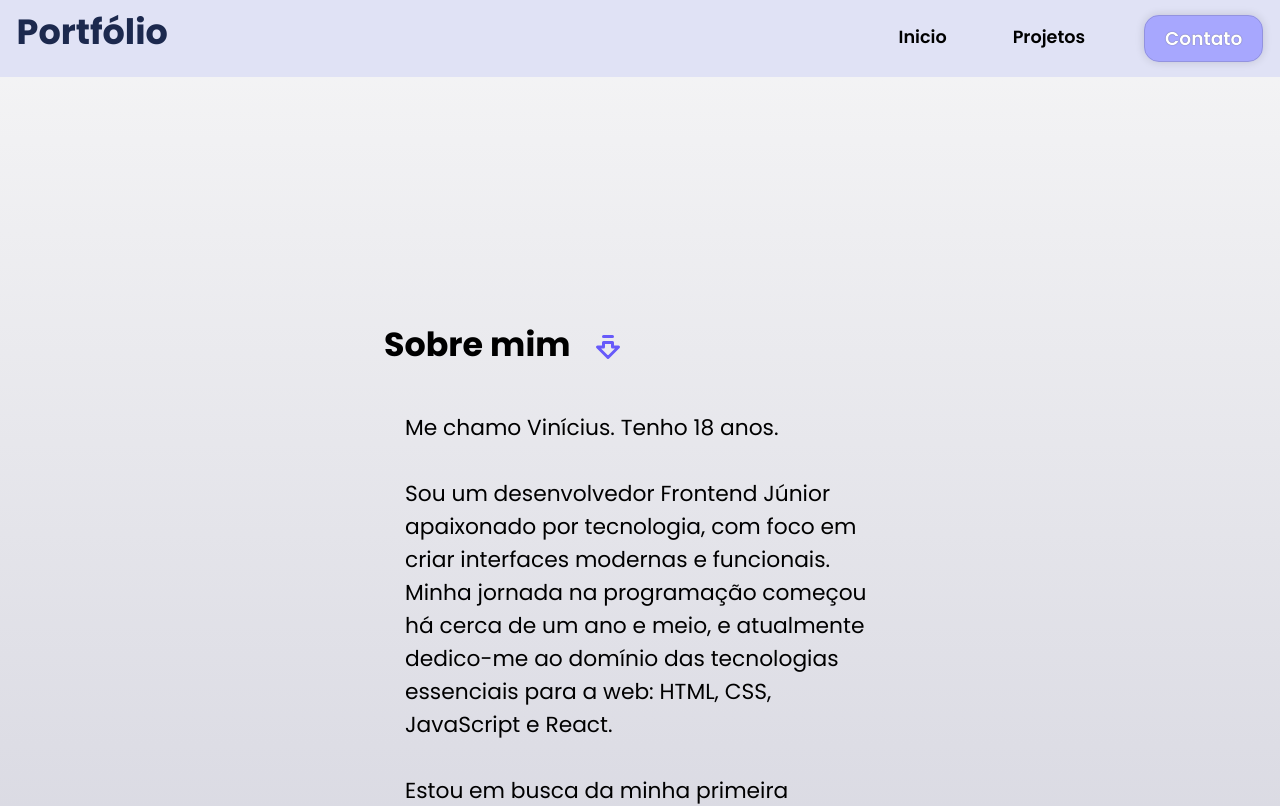
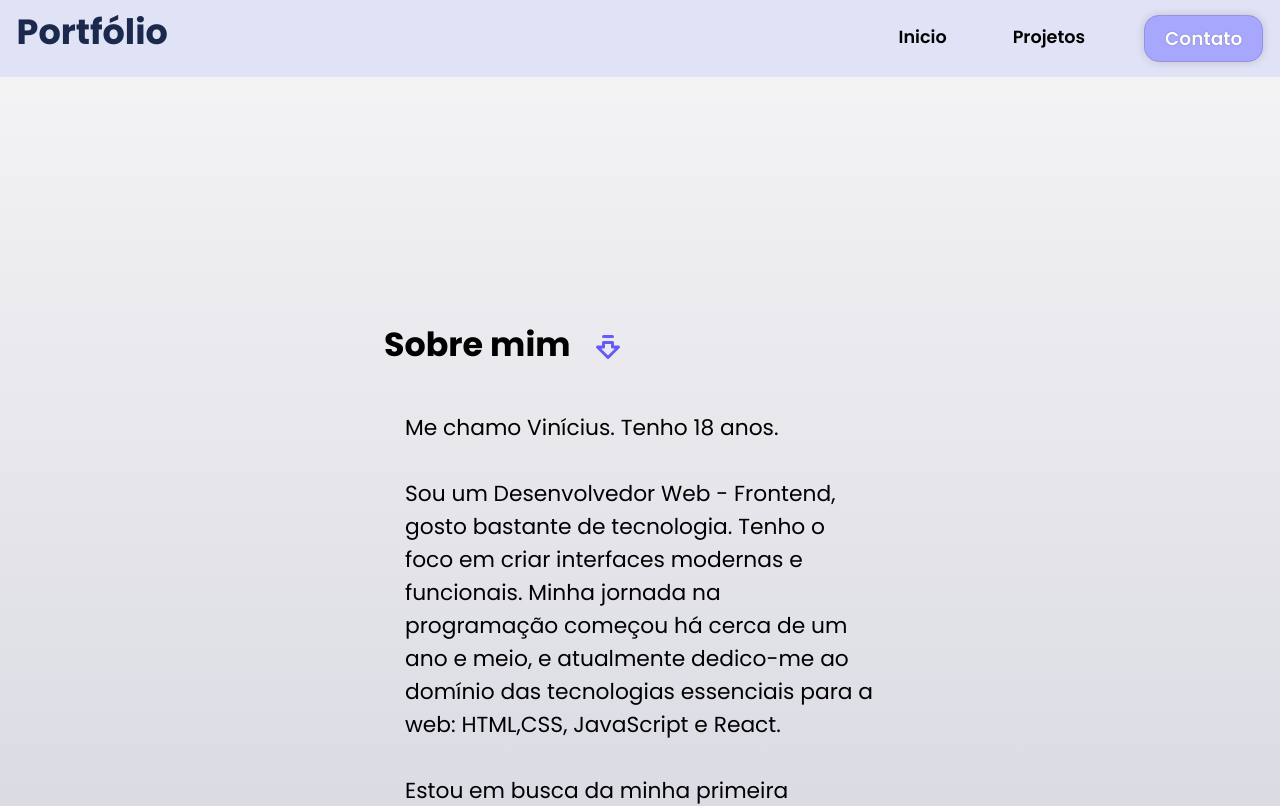
Before and after one commit to SantV7/personal_portifolio, a React (Vite) app: page / in a window 1280 px wide. Shown: the top 806 px of the page. Built offline with nearby package versions, Linux system fonts and the light colour scheme; some icons are missing.

Commit message:
Formating text

```diff
--- a/src/components/main/MainContent.jsx
+++ b/src/components/main/MainContent.jsx
@@ -14,15 +14,18 @@ const MainContent = () => {
       ScrollReveal().reveal('.text_about_me' ,{
          reset: true ,
          duration: 1040,
-         delay: 130,
+         delay: 130
+      },)
+
+      ScrollReveal().reveal('.paragraph_text_about_me', {
+         reset: true,
          origin:'left'
-      },)
+      })
 
       ScrollReveal().reveal('#skills_container' ,{
          reset: true ,
          duration: 1050,
-         delay: 130,
-         origin:'left'
+         delay: 130
       },)
    }, [])
 
@@ -33,10 +36,17 @@ const MainContent = () => {
           <main id='main-info-content'>
             <section className='infoContent'>
                <div id='inicio-text' className='text_about_me'>
-                  <h3>Sobre mim  <LuArrowBigDownDash id='arrow_me' /></h3> <lord-icon id="icon-man-people" src="https://cdn.lordicon.com/daeumrty.json"  colors="primary:#d59f80,secondary:#848484,tertiary:#0a4e5c,quaternary:#242424" delay="1730" state="hover-hower" trigger="loop"></lord-icon>
-                  <p>Me chamo Vinícius. Tenho 18 anos.</p>
-                  <p>Sou um desenvolvedor Frontend Júnior apaixonado por tecnologia, com foco em criar interfaces modernas e funcionais. Minha jornada na programação começou há cerca de um ano e meio, e atualmente dedico-me ao domínio das tecnologias essenciais para a web: <span className="span-usage-language" id='html-span'>HTML</span>, <span className="span-usage-language" id='css-span'>CSS</span>, <span className="span-usage-language" id='javascript-span'>JavaScript</span> e <span className="span-usage-language" id='react-span'>React</span>.</p>
-                  <p>Estou em busca da minha primeira oportunidade profissional na área de tecnologia, onde possa contribuir com minhas habilidades, aprender com uma equipe experiente e evoluir constantemente como desenvolvedor.</p>
+                  <h3>Sobre mim  <LuArrowBigDownDash id='arrow_me' /></h3>
+                  <lord-icon id="icon-man-people" src="https://cdn.lordicon.com/daeumrty.json"
+                  colors="primary:#d59f80,secondary:#848484,tertiary:#0a4e5c,quaternary:#242424"
+                  delay="1730" state="hover-hower" trigger="loop"></lord-icon>
+
+                  <p className='paragraph_text_about_me'>Me chamo Vinícius. Tenho 18 anos.</p>
+                  <p className='paragraph_text_about_me'>Sou um Desenvolvedor Web - Frontend, gosto bastante de tecnologia.
+                   Tenho o foco em criar interfaces modernas e funcionais. Minha jornada na programação começou há cerca de um ano e meio,
+                   e atualmente dedico-me ao domínio das tecnologias essenciais para a web: HTML,CSS, JavaScript e React.</p>
+                  <p className='paragraph_text_about_me'>Estou em busca da minha primeira oportunidade profissional na área de tecnologia,
+                  onde possa contribuir com minhas habilidades, aprender com uma equipe experiente e evoluir constantemente como desenvolvedor.</p>
                </div>
             </section>
 
```
